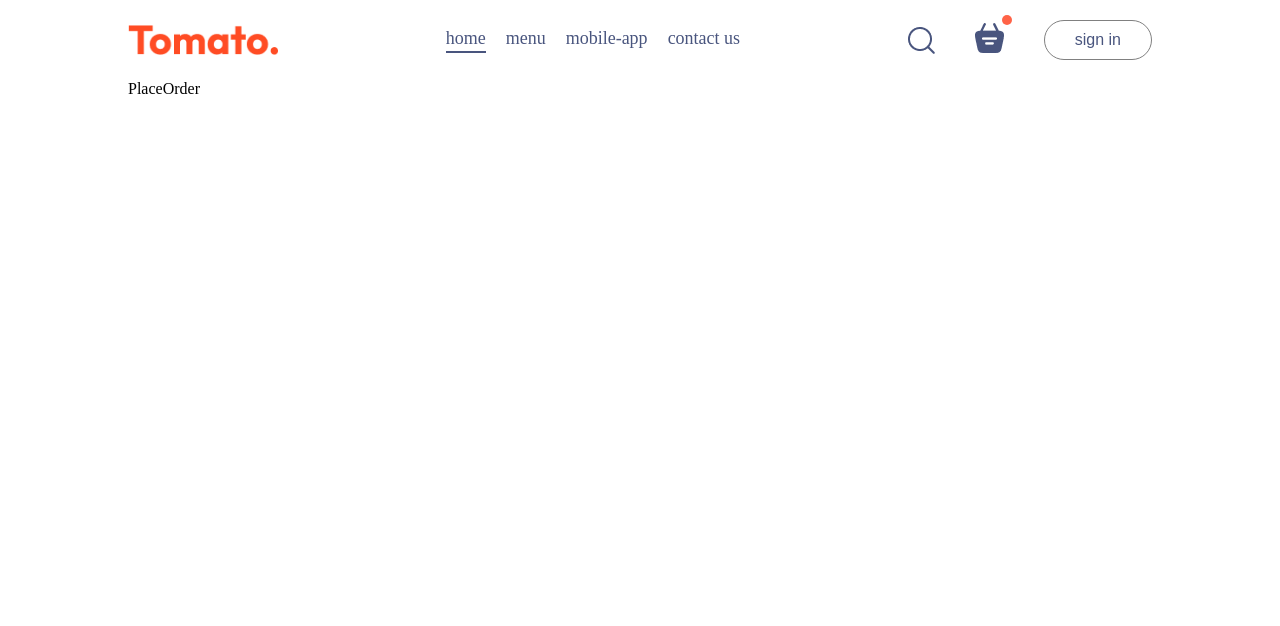
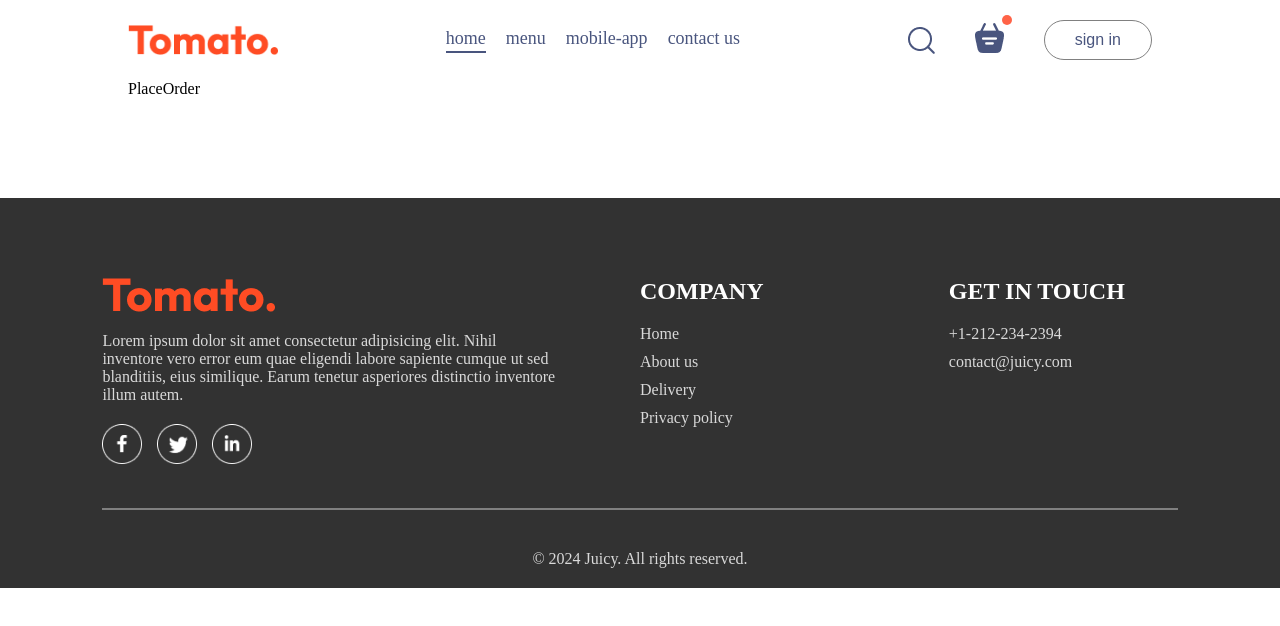
Before and after one commit to Joca7330/food-delivery, a React app in the folder frontend/: page /PlaceOrder in a window 1280 px wide. Shown: the top 626 px of the page. Built offline with nearby package versions, Linux system fonts and the light colour scheme; the HTML template or start-up script is replaced by a standard one.

Commit message:
created footer content and mounted in app

```diff
--- a/frontend/src/App.jsx
+++ b/frontend/src/App.jsx
@@ -4,9 +4,11 @@
 import Cart from './pages/Cart/Cart'
 import Home from './pages/Home/Home'
 import PlaceOrder from './pages/PlaceOrder/PlaceOrder'
+import Footer from './components/Footer/Footer'
 
 const App = () => {
   return (
+    <>
       <div className='app'>
         <Navbar />
         <Routes>
@@ -14,9 +16,9 @@
           <Route path='/Cart' element={<Cart />} />
           <Route path='/PlaceOrder' element={<PlaceOrder />} />
         </Routes>
-
-
       </div>
+      <Footer />
+    </>
   )
 }
 
--- /dev/null
+++ b/frontend/src/components/Footer/Footer.css
@@ -0,0 +1,49 @@
+.footer {
+    color: #d9d9d9;
+    background-color: #323232;
+    display: flex;
+    flex-direction: column;
+    align-items: center;
+    gap: 20px;
+    padding: 20px 8vw;
+    padding-top: 80px;
+    margin-top: 100px;
+
+}
+
+.footer-content {
+    width: 100%;
+    display: grid;
+    grid-template-columns: 2fr 1fr 1fr;
+    gap: 80px;
+}
+
+.footer-content-left, .footer-content-right, .footer-content-center {
+    display: flex;
+    flex-direction: column;
+    align-items: start;
+    gap: 20px;
+}
+
+.footer-content-left li, .footer-content-right li, .footer-content-center li {
+    list-style: none;
+    margin-bottom: 10px;
+    cursor: pointer;
+}
+
+.footer-content-right h2, .footer-content-center h2 {
+    color: white;
+}
+
+.footer-social-icons img {
+    width: 40px;
+    margin-right: 15px;
+}
+
+.footer hr {
+    width: 100%;
+    height: 2px;
+    margin: 20px 0;
+    background-color: grey;
+    border: none;
+}
--- /dev/null
+++ b/frontend/src/components/Footer/Footer.jsx
@@ -0,0 +1,42 @@
+import React from 'react'
+import './Footer.css'
+import { assets } from '../../assets/assets'
+
+const Footer = () => {
+    return (
+        <div className='footer' id='footer'>
+            <div className='footer-content'>
+                <div className='footer-content-left'>
+                    <img src={assets.logo} alt="" />
+                    <p>Lorem ipsum dolor sit amet consectetur adipisicing elit. Nihil inventore vero error eum quae eligendi labore sapiente cumque ut sed blanditiis, eius similique. Earum tenetur asperiores distinctio inventore illum autem.</p>
+                    <div className="footer-social-icons">
+                        <img src={assets.facebook_icon} alt="Facebook" />
+                        <img src={assets.twitter_icon} alt="Facebook" />
+                        <img src={assets.linkedin_icon} alt="Facebook" />
+                    </div>
+                </div>
+                <div className='footer-content-center'>
+                    <h2>COMPANY</h2>
+                    <ul>
+                        <li>Home</li>
+                        <li>About us</li>
+                        <li>Delivery</li>
+                        <li>Privacy policy</li>
+                    </ul>
+                </div>
+                <div className='footer-content-right'>
+
+                    <h2>GET IN TOUCH</h2>
+                    <ul>
+                        <li>+1-212-234-2394</li>
+                        <li>contact@juicy.com</li>
+                    </ul>
+                </div>
+            </div>
+            <hr />
+            <p className='footer-copyright' >© 2024 Juicy. All rights reserved. </p>
+        </div>
+    )
+}
+
+export default Footer
```
Lines whose indentation alone changed are shown as unchanged.
